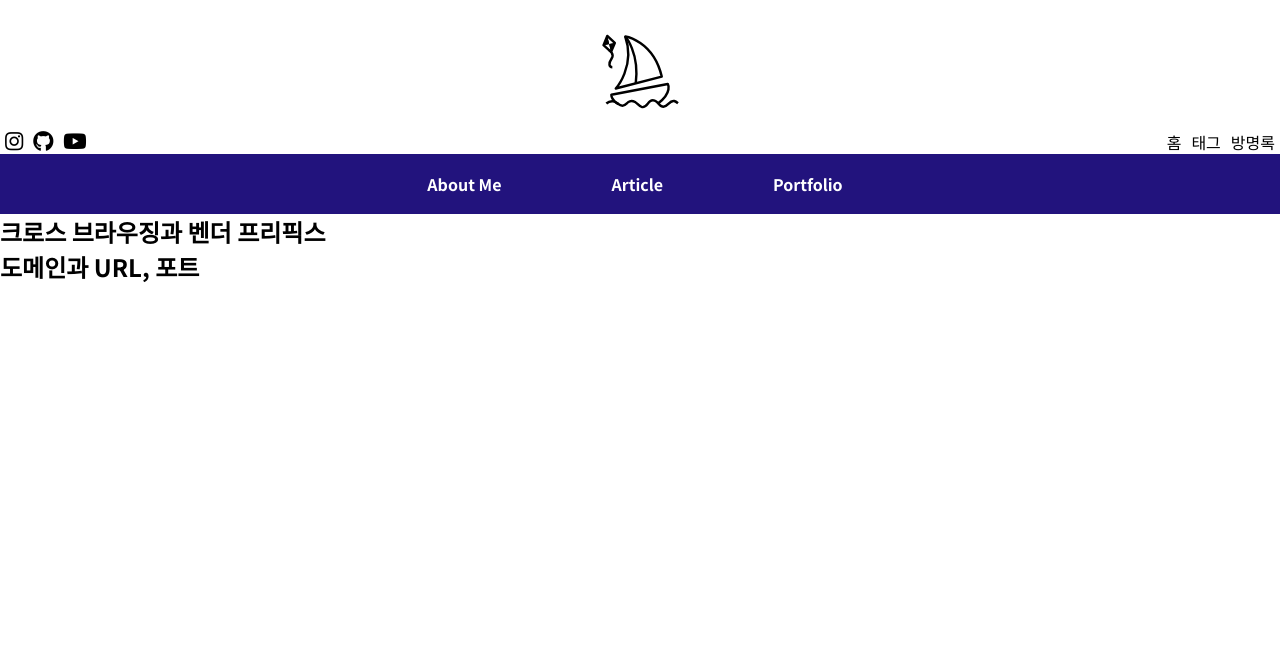
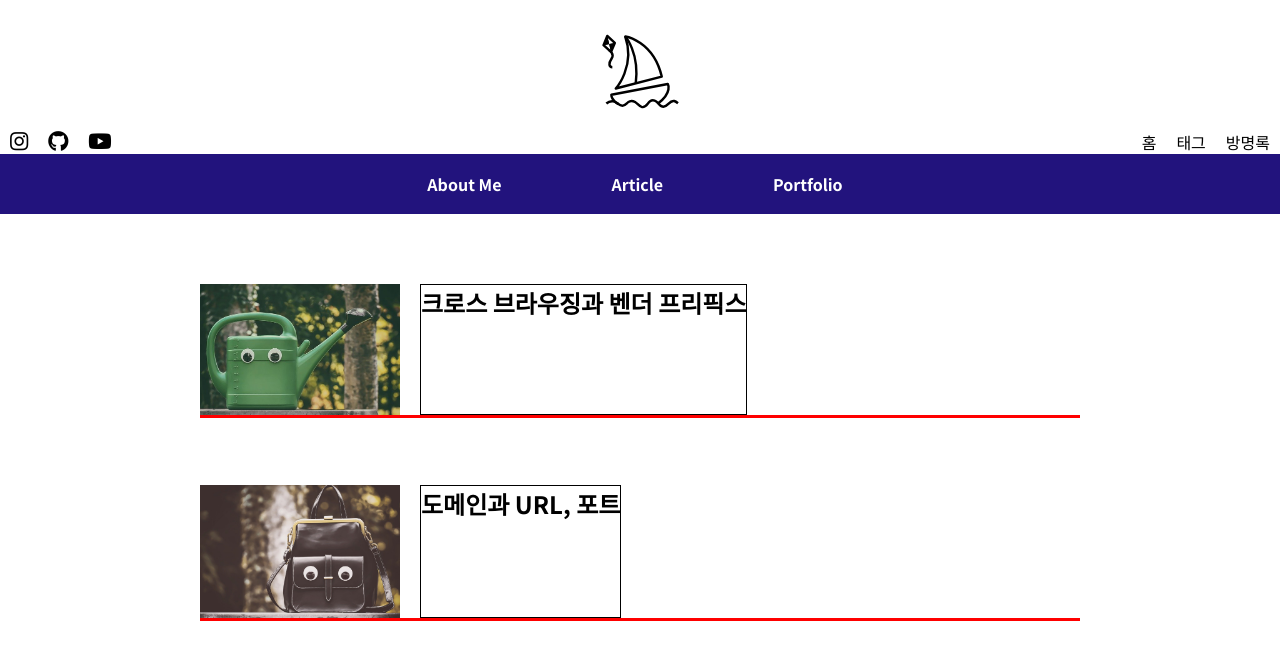
Before and after one commit to Bae-sooyeon/my_blog, a PHP site: page /list.php in a window 1280 px wide. Shown: the top 660 px of the page. Run offline with PHP 8.4, Linux system fonts and the light colour scheme; some libraries are stand-ins or nearby versions.

Commit message:
리스트 약간 수정

```diff
--- a/public/list.php
+++ b/public/list.php
@@ -5,8 +5,24 @@ include "../part/head.php"
 
 <div class="list-box-1 con">
     <ul>
-        <li><a href="detail.php?id=2">크로스 브라우징과 벤더 프리픽스</a></li>
-        <li><a href="detail.php?id=2">도메인과 URL, 포트</a></li>
+        <li>
+            <a href="detail.php?id=1">
+                <div class="img-bo flex ">
+                    <img src="/resource/img/list-1.jpg" alt="" width="200">
+                    <div class="title flex">크로스 브라우징과 벤더 프리픽스</div>
+                </div>
+            </a>
+        </li>
+
+        <li>
+            <a href="detail.php?id=2">
+                <div class="img-bo flex">
+                    <img src="/resource/img/list-2.jpg" alt="" width="200">
+                    <div class="title">도메인과 URL, 포트</div>
+                </div>
+            </a>
+        </li>
+
     </ul>
 </div>
 
--- a/public/resource/common.css
+++ b/public/resource/common.css
@@ -407,11 +407,11 @@ body.active{
 
  .con-box .sns-box > a > .fab {
     font-size:1.3rem;
-    padding: 0 5px;
+    padding: 0 10px;
  }
 
  .con-box .right-box-1 > ul > li {
-     padding: 0 5px;
+     padding: 0 10px;
  }
 
 
--- a/public/resource/list.css
+++ b/public/resource/list.css
@@ -1,8 +1,38 @@
+.list-box-1 {
+    padding:0 200px;
+    margin-top: 70px;
+}
+
+.list-box-1 > ul > li {
+    position: relative;
+}
+
+.list-box-1 > ul > li::after {
+    height: 3px;
+    content: "";
+    position: absolute;
+    background-color: red;
+    left:0;
+    right: 0;
+}
+
+.list-box-1 > ul > li {
+    margin-top: 70px;
+}
+
 .list-box-1 > ul > li:hover > a {
-    color:red;
+    color:#FF4D63;
 }
 
 .list-box-1 > ul > li > a {
     font-weight: bold;
     font-size:1.5rem;
 }
+
+.list-box-1 > ul > li > a > .img-bo > img {
+    padding-right: 20px;
+}
+
+.list-box-1 > ul > li > a > .img-bo > .title {
+    border: 1px solid #000;
+}
```
Also changed, not shown: public/resource/img/list-1.jpg (added), public/resource/img/list-2.jpg (added).
